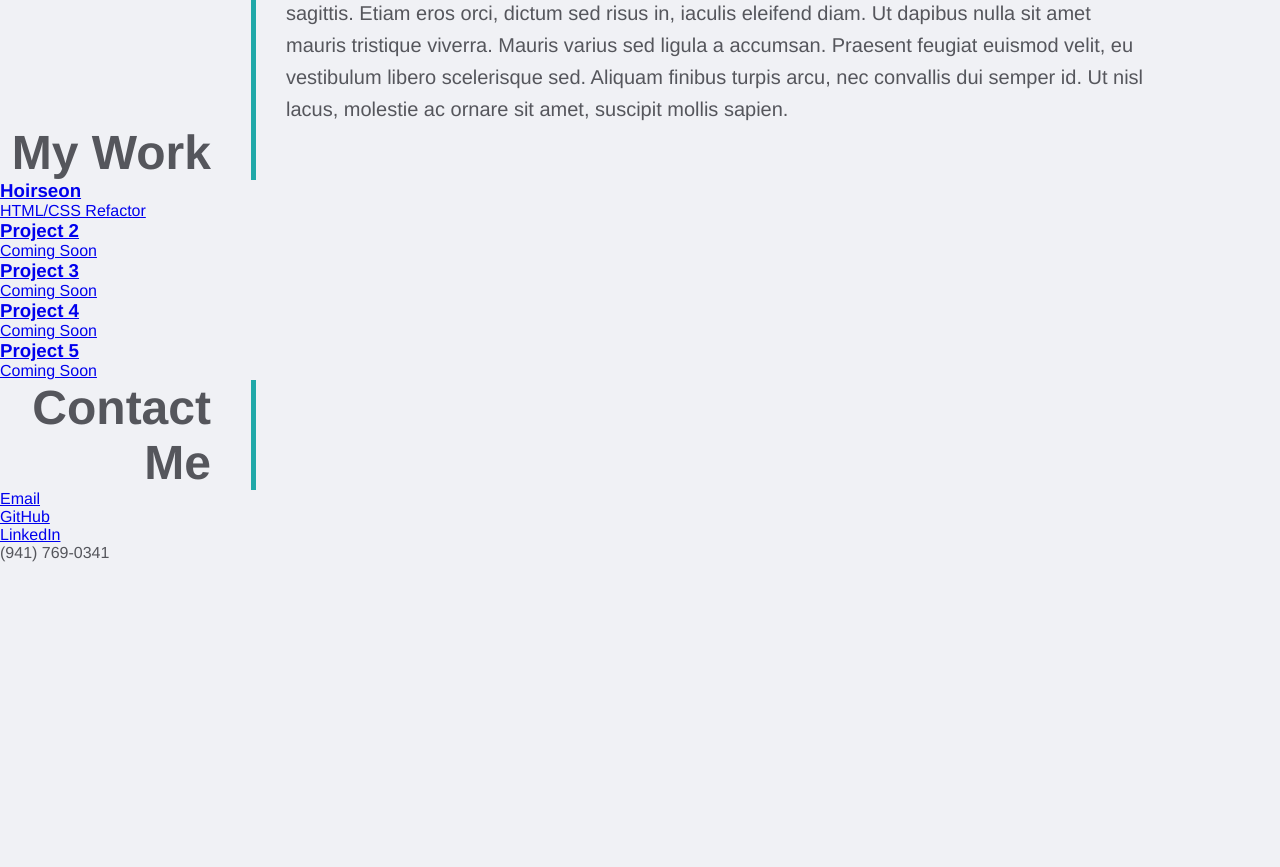
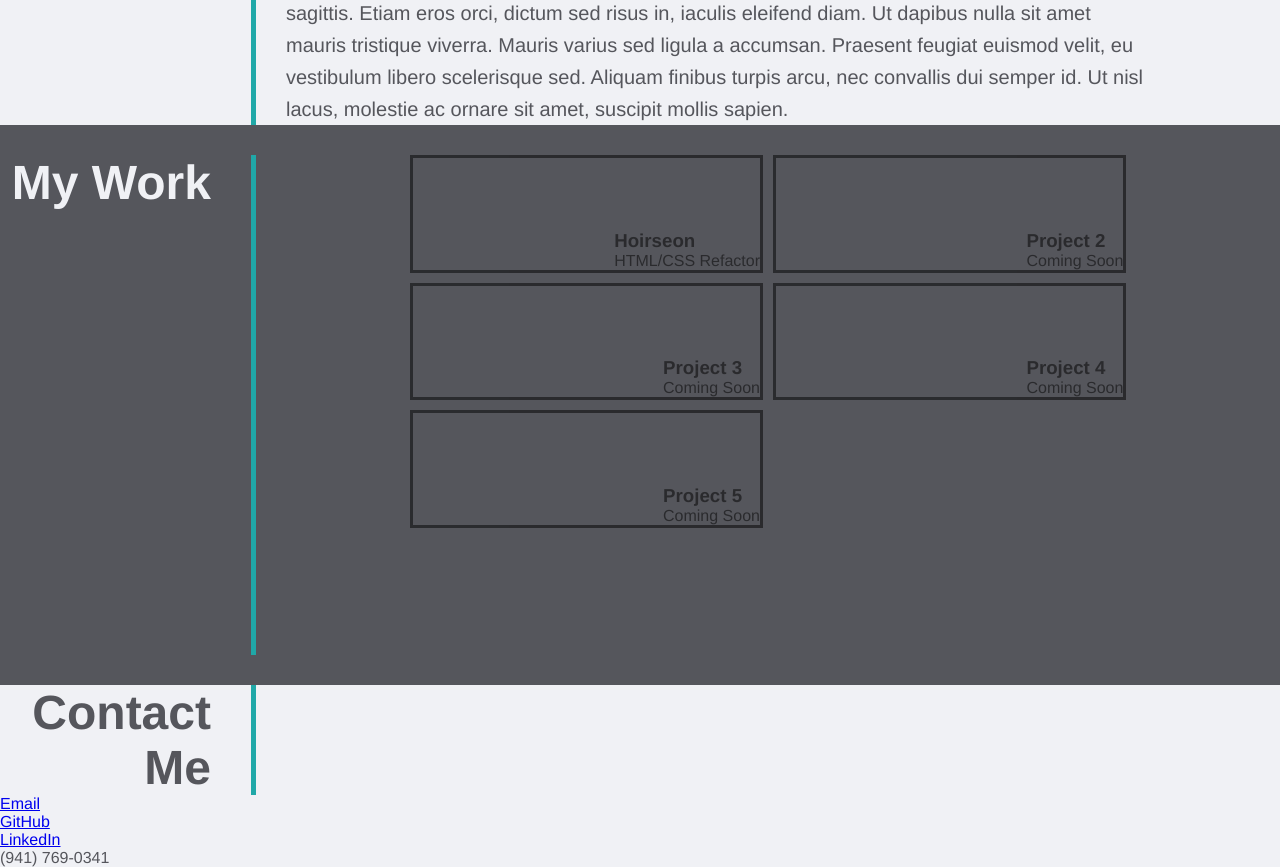
Before and after one commit to Sbushe/My-Portfolio-Challenge02, a plain HTML site: page index.html in a window 1280 px wide. Shown: the part 1140-2007 px from the top of the page. Before the commit the page ends 1702 px from the top, so only its background shows below. Drawn offline with Linux system fonts and the light colour scheme.

Commit message:
Added some color to Work section, as well as some 'Project' grids

```diff
--- a/assets/css/style.css
+++ b/assets/css/style.css
@@ -129,3 +129,42 @@ header nav ul li a:hover {
     line-height: 1.6;
     width: 90%
 }
+/* about me section styling end */
+
+/* my work section styling start */
+.my-work {
+    padding: 30px 0;
+    display: flex;
+    justify-content: space-between;
+    background-color: var(--primary);
+}
+
+.my-work h2 {
+    color: var(--secondary);
+}
+.projects-grid-wrapper {
+    width: 80%;
+    height: 500px;
+    display: flex;
+    justify-content: center;
+}
+
+.projects-grid {
+    width: 70%;
+    display: grid;
+    grid-template-columns: repeat(2, 1fr);
+    grid-template-rows: repeat(4, 1fr);
+    gap: 10px;
+}
+
+.project {
+    border: solid;
+    color: black;
+    display: flex;
+    justify-content: flex-end;
+    align-items: flex-end;
+    text-decoration: none;
+    background-size: cover;
+    background-position: center;
+    opacity: 0.5;
+}
--- a/index.html
+++ b/index.html
@@ -71,25 +71,25 @@
                             <p>HTML/CSS Refactor</p>
                         </div>
                     </a>
-                    <a href="#" target="_blank" class="project project2">
+                    <a href="#" class="project project2">
                         <div class="project-label">
                             <h3>Project 2</h3>
                             <p>Coming Soon</p>
                         </div>
                     </a>
-                    <a href="#" target="_blank" class="project project3">
+                    <a href="#" class="project project3">
                         <div class="project-label">
                             <h3>Project 3</h3>
                             <p>Coming Soon</p>
                         </div>
                     </a>
-                    <a href="#" target="_blank" class="project project4">
+                    <a href="#" class="project project4">
                         <div class="project-label">
                             <h3>Project 4</h3>
                             <p>Coming Soon</p>
                         </div>
                     </a>
-                    <a href="#" target="_blank"  class="project project5">
+                    <a href="#" class="project project5">
                         <div class="project-label">
                             <h3>Project 5</h3>
                             <p>Coming Soon</p>
```
